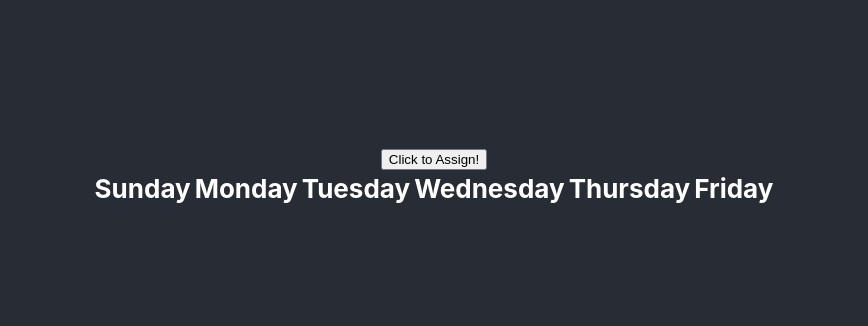
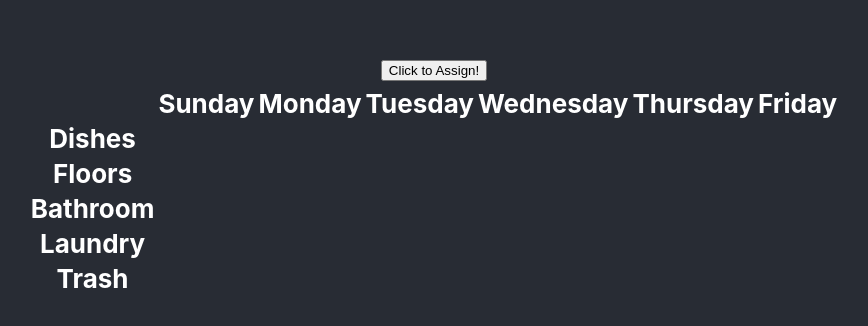
Before and after one commit to MWeber313/chore-wheel, a React (Create React App) app in the folder chore-app/: page / in a window 1280 px wide. Shown: the part 222-548 px from the top of the page, without its empty margins (206-1074 px from the left). Built offline with nearby package versions, Linux system fonts and the light colour scheme.

Commit message:
Figured out a quick format of the table

```diff
--- a/chore-app/src/App.js
+++ b/chore-app/src/App.js
@@ -2,6 +2,7 @@ import './App.css';
 import {Chorewheel} from './functions/Chore-assigner';
 
 let weekdays = [
+  '',
   'Sunday',
   'Monday',
   'Tuesday',
@@ -10,30 +11,27 @@ let weekdays = [
   'Friday'
 ]
 
+let chores = [
+  'Dishes',
+  'Floors',
+  'Bathroom',
+  'Laundry',
+  'Trash'
+]
 
 function App() {
   return (
     <div className="App">
       <button>Click to Assign!</button>
-      {/* {weekdays.map((i) => {
-        return (
-          console.log(weekdays[i])
-          <div>
       <table>
-            <tr>
-            <th>{weekdays[i]}</th>
-            </tr>
-          </table>
-          </div>
-        )
-        })}
-     */}
-     <table>
+        <tr><th></th></tr>
         <tr>
           {weekdays.map(weekday =>
             <th>{weekday}</th>
           )}
         </tr>
+        {chores.map(chore =>
+          <tr><th>{chore}</th></tr>)}
       </table>
     </div>
   );
```
Lines whose indentation alone changed are shown as unchanged.
